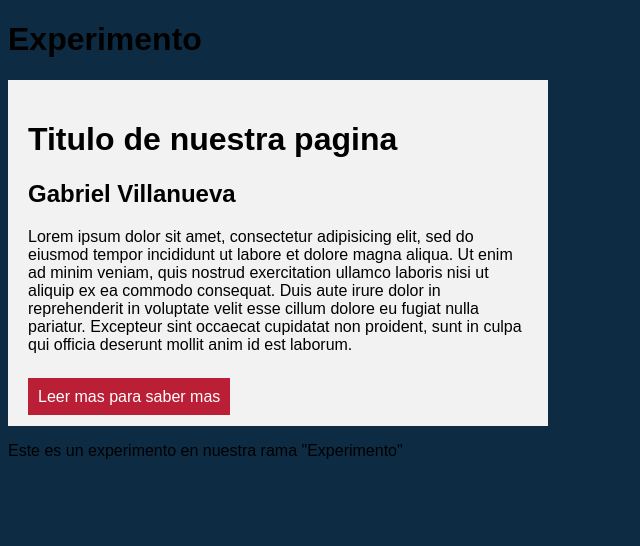
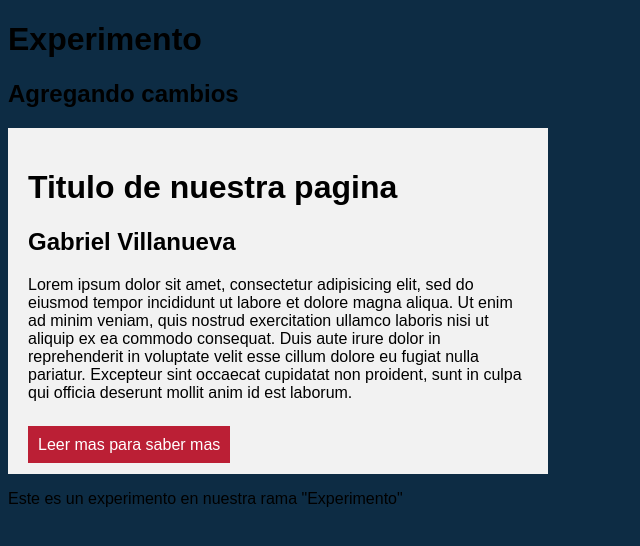
Before and after one commit to GabrielVilla10/curso, a plain HTML site: page index.html in a window 1280 px wide. Shown: the whole page, without its empty margins (0-640 px from the left). Drawn offline with Linux system fonts and the light colour scheme.

Commit message:
Agregando un h2 al header

```diff
--- a/index.html
+++ b/index.html
@@ -10,6 +10,7 @@
 <body>
 	<header>
 		<h1>Experimento</h1>
+		<h2>Agregando cambios</h2>
 	</header>
 	<main>
 		<h1>Titulo de nuestra pagina</h1>
```
